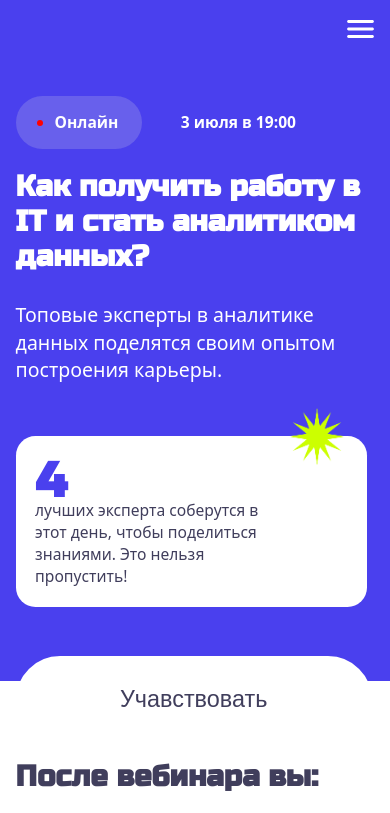
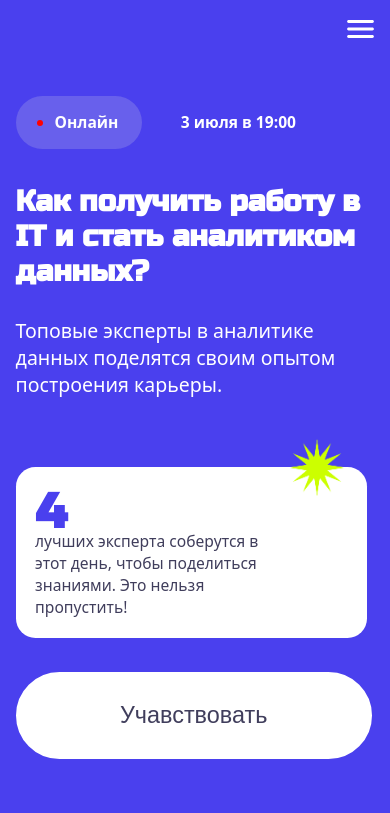
Before and after one commit to Mara-ux/Landing-1, a plain HTML site: page index.html in a window 390 px wide. Shown: the top 813 px of the page. Drawn offline with Linux system fonts and the light colour scheme.

Commit message:
Update main.css

```diff
--- a/css/main.css
+++ b/css/main.css
@@ -624,7 +624,7 @@ input:focus{
         flex-direction: column;
         justify-content: space-between;
         color: #fff;
-        height: 160vw;
+        height: 200vw;
     }
     .mob{
         display: flex;
```
